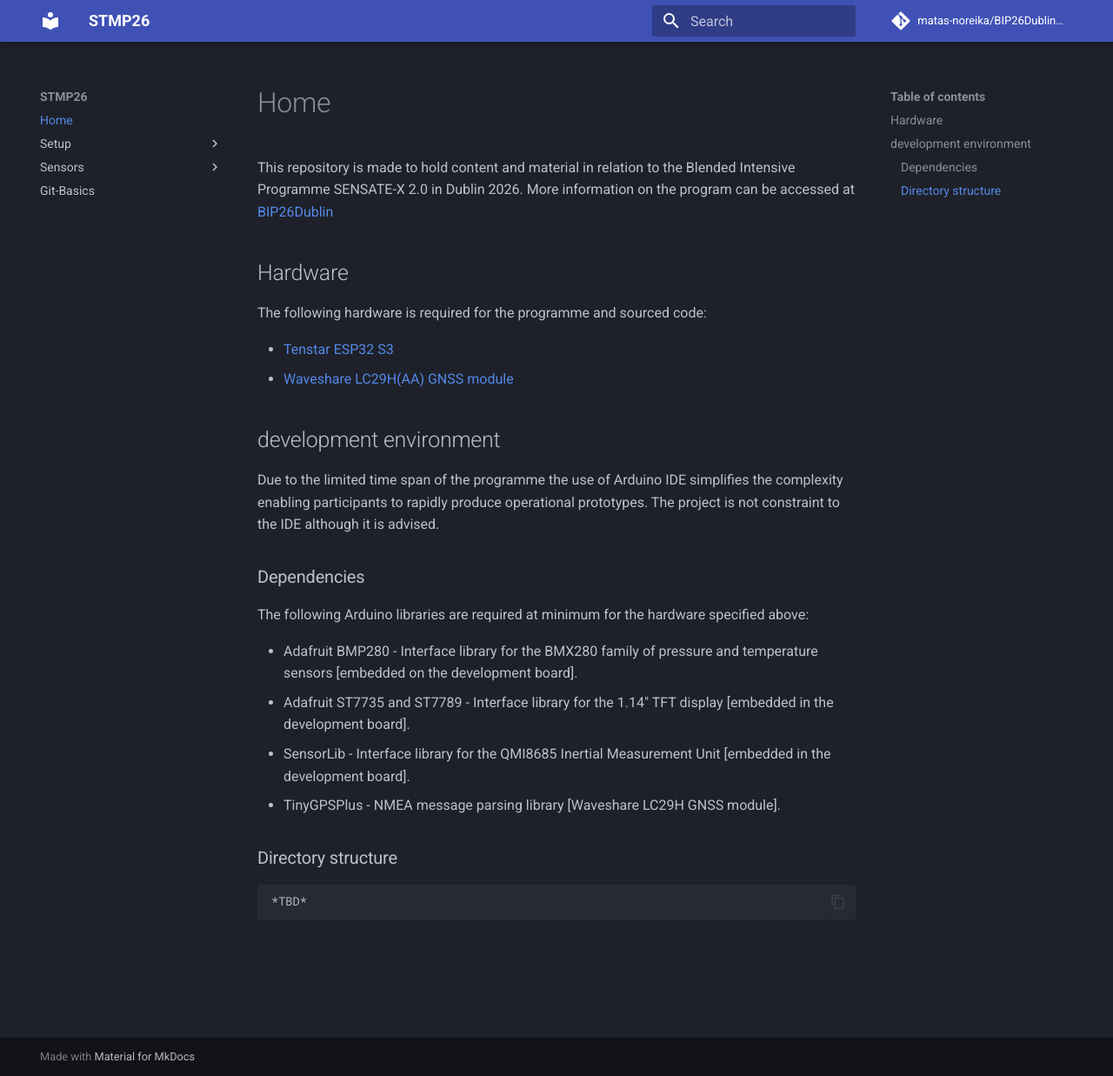
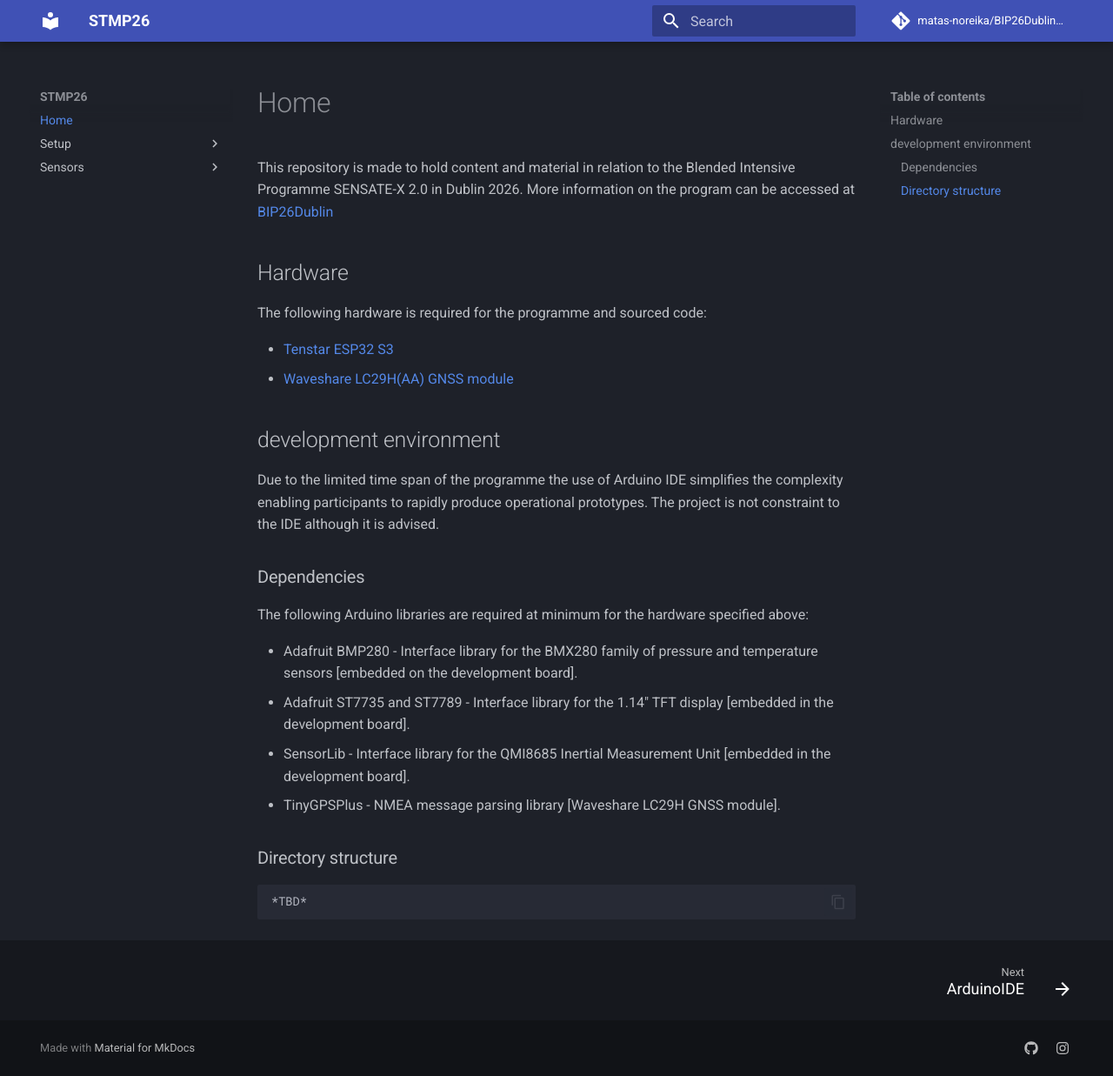
Before and after one commit to matas-noreika/BIP26Dublin-personal, an MkDocs documentation site: the page built from docs/index.md, in a window 1280 px wide and 1237 px high. Shown: the whole window at 87% size. Built offline with MkDocs 1.6.1 and Material for MkDocs 9.7.7, drawn with Linux system fonts in a browser that asks for light colours; comment, search, counter and statistics services are not loaded; part of the change alters nothing that is shown.

```diff
--- a/mkdocs.yml
+++ b/mkdocs.yml
@@ -11,25 +11,40 @@ nav:
   - Home: index.md
   - Setup:
     - ArduinoIDE: arduino-ide.md
+    - Git-Basics: git-basics.md
   - Sensors:
     - BMP280: bmp280.md
     - QMI8658C: qmi8658c.md
     - LC29H: lc29h.md
-  - Git-Basics: git-basics.md
 
+# Site display Configuration
 theme:
-  name: material
+  name: material # Required if using mkdocs-material
   # logo: img/icon.png # icon to use in site
   # favicon: img/favicon.png # site favicon
-  language: en
+  language: en # language presetting for browser SEO
+  # Color definitions
   palette:
     scheme: slate # Dark mode, default - light mode
     primary: indigo
     accent: indigo
+  # Font configuration
   font:
     text: Roboto
     code: Roboto Mono
+  # Additional features
   features:
+    - navigation.footer # enables customisation of footer
     - content.code.copy # enable copy code button on code blocks
     - content.code.select # enable line selection mode
     - content.code.annotate # enables code annotation
+
+# Footer customisation
+extra:
+  social:
+    - icon: fontawesome/brands/github
+      link: https://github.com/matas-noreika
+      name: matas-noreika
+    - icon: fontawesome/brands/instagram
+      link: https://www.instagram.com/matas.noreika
+      name: matas.noreika
```
